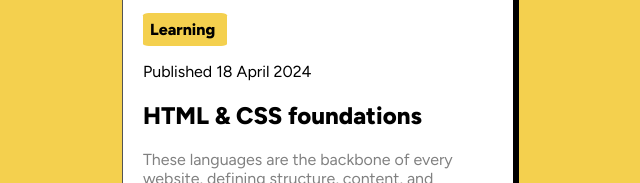
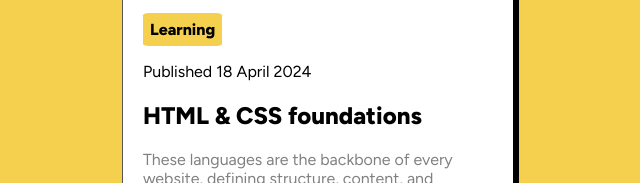
Before and after one commit to vivi-uch/BLOG-PREVIEW-CARD, a plain HTML site: page index.html in a window 1280 px wide. Shown: the part 275-458 px from the top of the page, 322-962 px from the left. Drawn offline with Linux system fonts and the light colour scheme.

Commit message:
Update styles.css

```diff
--- a/styles.css
+++ b/styles.css
@@ -2,6 +2,7 @@ body{
     background-color: hsl(47, 88%, 63%);
     font-family: "Figtree", sans-serif;
     font-size: 16px;
+    margin: 0;
 }
 
 .attribution {
@@ -33,8 +34,11 @@ body{
     background-color: hsl(47, 88%, 63%);
     padding: 7px;
     font-weight: 800;
-    width: 70px;
     border-radius: 7%;
+
+    /* takes up the amount of space it uses */
+    display: inline-block;
+    margin-bottom: 0;
 }
 #heading p:first-of-type:hover{
     background-color:hsl(47, 94%, 25%);
```
